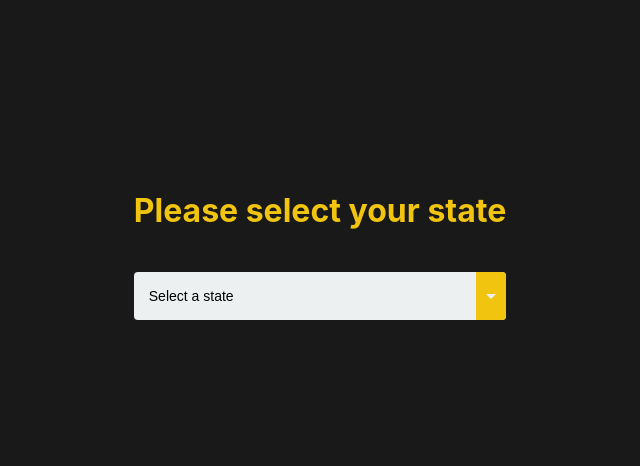
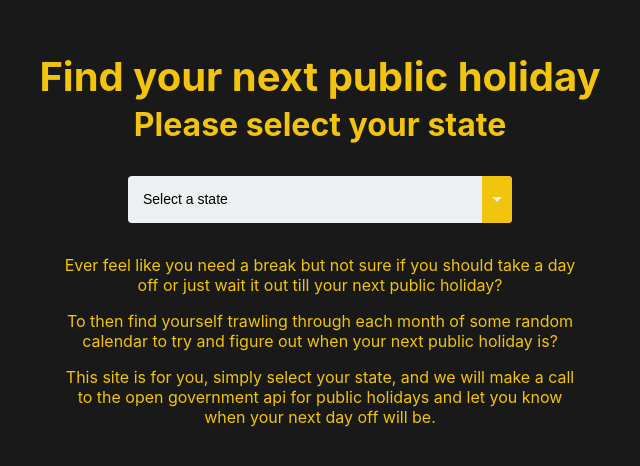
Before and after one commit to jasonm4130/public-holiday, a React (Create React App) app: page / in a window 1280 px wide. Shown: the part 166-632 px from the top of the page, without its empty margins (320-960 px from the left). Built offline with nearby package versions, Linux system fonts and the light colour scheme.

Commit message:
added description and changed styles

```diff
--- a/src/App.js
+++ b/src/App.js
@@ -16,20 +16,26 @@ const StyledApp = styled.div`
 	min-width: 100vw;
 	text-align: center;
 	.title {
-		font-size: 5rem;
+		font-size: 2.5rem;
 		margin-bottom: 0.25rem;
 	}
 	.date {
-		font-size: 2rem;
+		font-size: 4rem;
 		margin-bottom: 0.25rem;
 		margin-top: 0.25rem;
 	}
 	.holidayName {
-		font-size: 3.5rem;
+		font-size: 2.5rem;
 		margin-top: 0.25rem;
 	}
 	.infoText {
 		font-size: 2rem;
+		font-weight: bold;
+	}
+	.textContent {
+		max-width: 32rem;
+		text-align: center;
+		margin: 0 auto;
 	}
 `;
 
--- a/src/components/select/select.js
+++ b/src/components/select/select.js
@@ -10,6 +10,8 @@ const StyledSelect = styled.div`
 	height: 47.5px;
 	background: ${white};
 	border-radius: 0.25rem;
+	max-width: 24rem;
+	margin: 2rem auto;
 
 	&:after {
 		content: "";
@@ -87,7 +89,8 @@ export default function Select(props) {
 	const { setLocation } = props;
 	return (
 		<>
-			<h4 className="infoText">Please select your state</h4>
+			<h1 className="title">Find your next public holiday</h1>
+			<span className="infoText">Please select your state</span>
 			<StyledSelect>
 				<select selected="default" onChange={(e) => setLocation(e.currentTarget.value)}>
 					<option value="default">Select a state</option>
@@ -101,6 +104,20 @@ export default function Select(props) {
 					<option value="wa">Western Australia</option>
 				</select>
 			</StyledSelect>
+			<div className="textContent">
+				<p>
+					Ever feel like you need a break but not sure if you should take a day off or just wait it out till
+					your next public holiday?
+				</p>
+				<p>
+					To then find yourself trawling through each month of some random calendar to try and figure out when
+					your next public holiday is?
+				</p>
+				<p>
+					This site is for you, simply select your state, and we will make a call to the open government api
+					for public holidays and let you know when your next day off will be.
+				</p>
+			</div>
 		</>
 	);
 }
```
